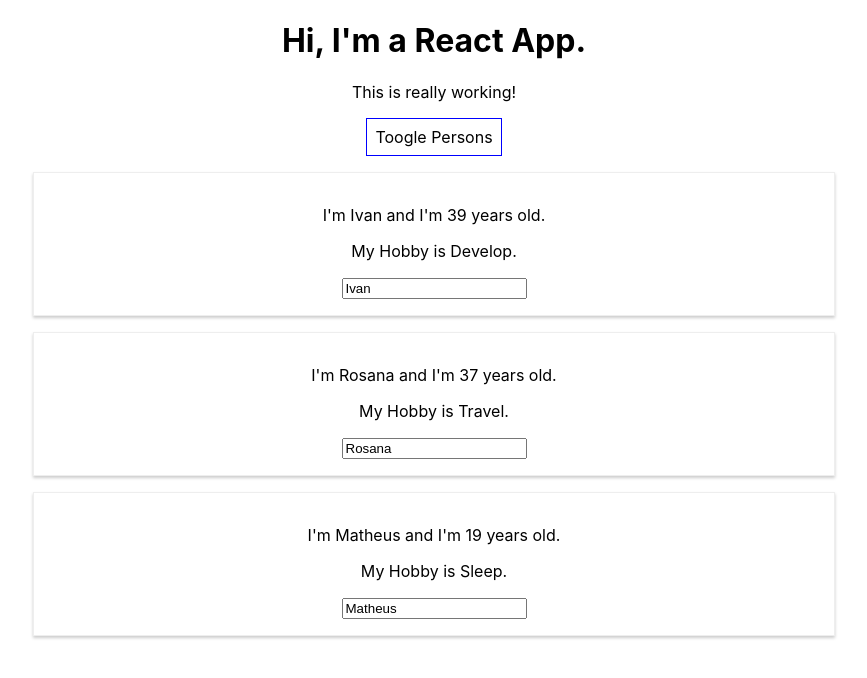
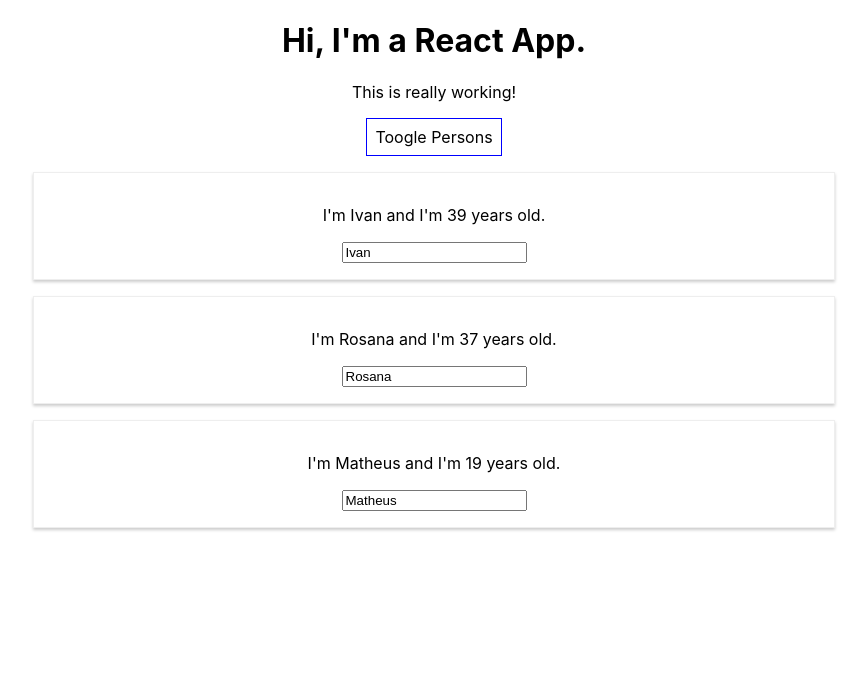
Before and after one commit to tabarino/react-complete-guide, a React (Create React App) app: page / in a window 1280 px wide. Both pictures are taken after a click on the button "Toogle Persons". Shown: the top 678 px of the page, without its empty margins (206-1073 px from the left). Built offline with nearby package versions, Linux system fonts and the light colour scheme.

Commit message:
Outputting Lists and Updating State Immutably

```diff
--- a/src/App.js
+++ b/src/App.js
@@ -6,9 +6,9 @@ import Person from './Person/Person';
 class App extends Component {
   state = {
     persons: [
-      { name: 'Ivan', age: 39 },
-      { name: 'Rosana', age: 37 },
-      { name: 'Matheus', age: 19 }
+      { id: '0', name: 'Ivan', age: 39 },
+      { id: '1', name: 'Rosana', age: 37 },
+      { id: '2', name: 'Matheus', age: 19 }
     ],
     otherProperty: 'Some Other Value',
     showPersons: false
@@ -26,21 +26,17 @@ class App extends Component {
     let persons = null;
     if (this.state.showPersons) {
       persons = (
-        <div >
-          <Person
-            name={this.state.persons[0].name}
-            age={this.state.persons[0].age}>My Hobby is Develop.
-          </Person>
-          <Person
-            name={this.state.persons[1].name}
-            age={this.state.persons[1].age}
-            click={this.switchNameHandler.bind(this, 'Taba')}>My Hobby is Travel.
-          </Person>
-          <Person
-            name={this.state.persons[2].name}
-            age={this.state.persons[2].age}
-            changed={this.nameChangedHandler}>My Hobby is Sleep.
-          </Person>
+        <div>
+          {this.state.persons.map((person, index) => {
+            return (
+              <Person
+                click={this.deletePersonHandler.bind(this, index)}
+                key={person.id}
+                name={person.name}
+                age={person.age}>
+              </Person>
+            );
+          })}
         </div>
       )
     }
@@ -112,6 +108,18 @@ class App extends Component {
       ]
     });
   }
+
+  deletePersonHandler = (personIndex) => {
+    // You must always update states in an immutable fashion
+    // The slice() copies the array instead of just pointing it to the same
+    // However, it's better to use the spread operator (...) to do that
+    // const persons = this.state.persons.slice();
+    const persons = [...this.state.persons];
+    persons.splice(personIndex, 1);
+    this.setState({
+      persons: persons
+    });
+  }
 }
 
 // const App = props => {
```
